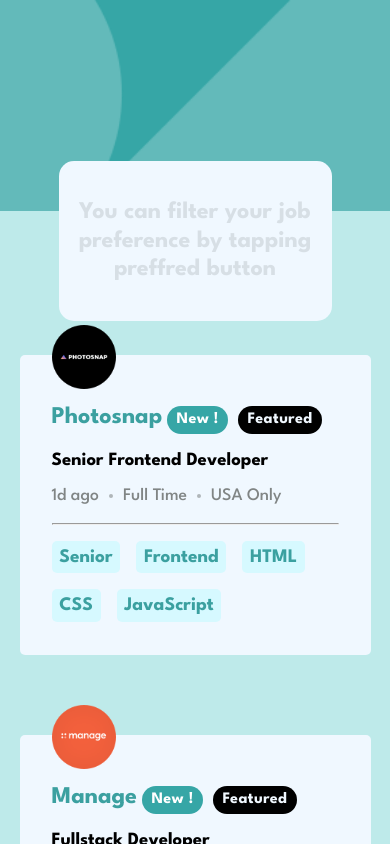
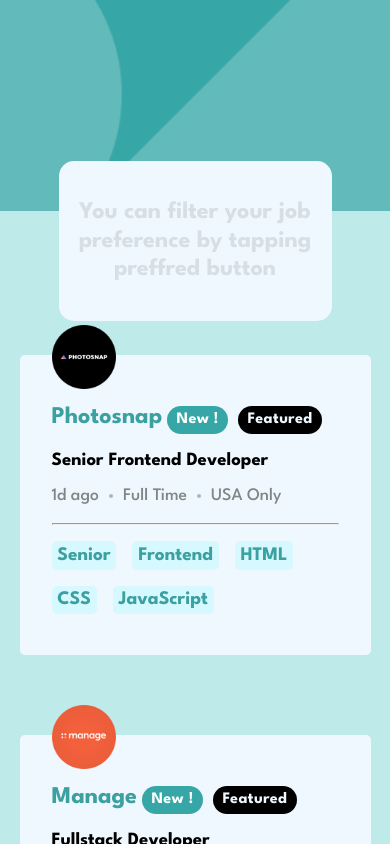
Before and after one commit to anynomous001/Job_filtering_site, a React (Create React App) app: page / in a window 390 px wide. Shown: the top 844 px of the page. Built offline with nearby package versions, Linux system fonts and the light colour scheme.

Commit message:
Add files via upload
mobile font resizing

```diff
--- a/src/index.css
+++ b/src/index.css
@@ -183,11 +183,10 @@
     align-content: center;
 }
 
-.filter-div button,
-.filters {
+.filter-div button {
     cursor: pointer;
     border-radius: 5px;
-    padding: 0.4em;
+    padding: 0.3em;
     border: none;
     background-color: rgba(0, 255, 255, 0.11);
     color: hsl(180, 46%, 43%);
@@ -197,10 +196,18 @@
 }
 
 .filters {
+    border: none;
+    background-color: rgba(0, 255, 255, 0.11);
+    color: hsl(180, 46%, 43%);
+    cursor: pointer;
+    border-radius: 5px;
     display: flex;
     place-items: center;
-    column-gap: 0.5em;
-    padding: 0.2em;
+    column-gap: 0.1em;
+    padding: 0.3em;
+    font-size: 1rem;
+    font-weight: 600;
+    font-family: 'League Spartan', sans-serif;
 }
 
 .filter-div button:hover {
```
